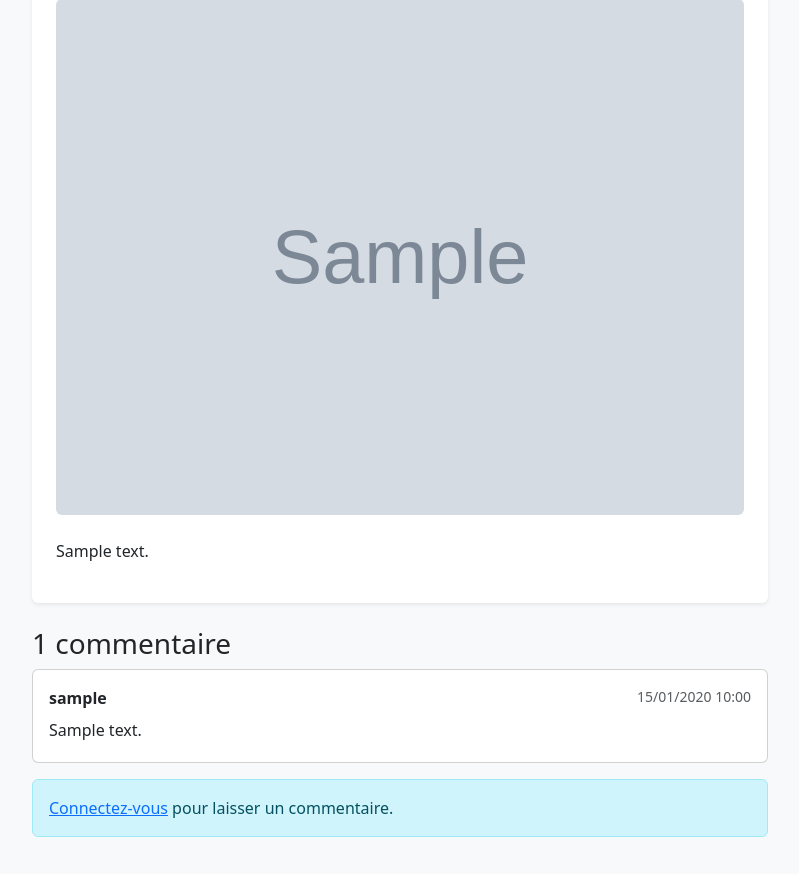
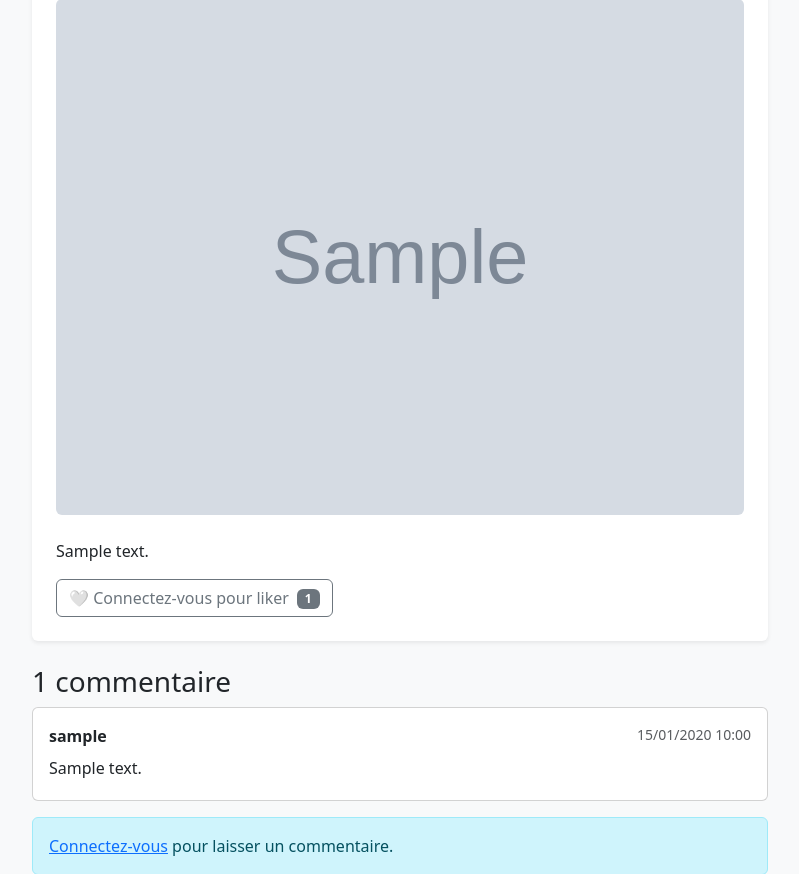
Before and after one commit to mairamend/Blog-, a Django app: a page that uses blog/templates/blog/articles/detail.html in a window 1280 px wide. Shown: the part 246-1120 px from the top of the page, without its empty margins (50-849 px from the left). Run offline with Django 5.2, Linux system fonts and the light colour scheme; tables that the repository leaves empty hold one stand-in row (values such as "Sample post"); grey boxes marked "Sample" are stand-in pictures.

Commit message:
Ajout d'un sytème de like sur les articles

```diff
--- a/blog/forms.py
+++ b/blog/forms.py
@@ -1,6 +1,6 @@
 from django import forms
 from django.utils.text import slugify
-from .models import Article, Categorie, Auteur, Commentaire
+from .models import Article, Categorie, Auteur, Commentaire, Like
 
 
 # ── Formulaire Article ─────────────────────────────────────────
@@ -81,3 +81,6 @@ class CommentaireForm(forms.ModelForm):
             })
         }
         labels = {'contenu': 'Votre commentaire'}
+# class LikeForm(forms.ModelForm):
+#     class Meta:
+#         model = Like
--- a/blog/models.py
+++ b/blog/models.py
@@ -206,3 +206,20 @@ class Commentaire(models.Model):
     def __str__(self):
         auteur_nom = self.auteur.username if self.auteur else 'Utilisateur supprime'
         return f'Commentaire de {auteur_nom} sur "{self.article.titre[:40]}"'
+class Like(models.Model):
+    article = models.ForeignKey(
+        Article,
+        on_delete=models.CASCADE,
+        related_name="likes",
+        verbose_name='like'
+    )
+    user = models.ForeignKey(
+        User,
+        on_delete=models.CASCADE)
+    date_like = models.DateTimeField(auto_now_add=True)
+
+    class Meta :
+        unique_together = ('article','user')
+
+        def __str__(self):
+            return f"{self.user.username} aime {self.article.titre} "
--- a/blog/templates/blog/articles/detail.html
+++ b/blog/templates/blog/articles/detail.html
@@ -36,6 +36,21 @@
                 <a href="{% url 'blog:article_supprimer' article.slug %}" class="btn btn-danger btn-sm">Supprimer</a>
             </div>
             {% endif %}
+            {% if user.is_authenticated %}
+        <a href="{% url 'blog:liker_article' article.slug %}" class="btn {% if user in article.likes.all %}btn-danger{% else %}btn-outline-danger{% endif %}">
+            {% if user in article.likes.all %}
+                ❤️ J'aime
+            {% else %}
+                🤍 Liker
+            {% endif %}
+            <span class="badge bg-white text-danger ms-1">{{ article.likes.count }}</span>
+        </a>
+    {% else %}
+        <a href="{% url 'blog:login' %}" class="btn btn-outline-secondary">
+            🤍 Connectez-vous pour liker
+            <span class="badge bg-secondary ms-1">{{ article.likes.count }}</span>
+        </a>
+    {% endif %}
         </article>
 
         <!-- SECTION COMMENTAIRES -->
--- a/blog/urls.py
+++ b/blog/urls.py
@@ -55,4 +55,6 @@ urlpatterns = [
 #     Registration
     path('connexion/', auth_views.LoginView.as_view(template_name='blog/registration/login.html'), name='login'),
     path('deconnexion/', auth_views.LogoutView.as_view(template_name='blog/registration/logout.html'), name='logout'),
+    # systeme de like
+    path('article/<slug:slug>/like/', views.liker_article, name='liker_article'),
 ]
--- a/blog/views.py
+++ b/blog/views.py
@@ -3,7 +3,7 @@ from django.contrib import messages
 from django.contrib.auth.decorators import login_required
 from django.core.paginator import Paginator
 from django.db.models import Q
-from .models import Article, Categorie, Auteur, Commentaire
+from .models import Article, Categorie, Auteur, Commentaire , Like
 from .forms import ArticleForm, CategorieForm, AuteurForm, CommentaireForm
 from django.utils import timezone
 
@@ -267,3 +267,15 @@ def supprimer_commentaire(request, pk):
             messages.success(request, 'Commentaire supprime.')
             return redirect('blog:article_detail', slug=slug)
     return redirect('blog:accueil')
+@login_required
+def liker_article(request,slug):
+    article = get_object_or_404(Article, slug=slug)
+    # On cherche si l'utilisateur a déjà liké cet article
+    like_existant = Like.objects.filter(article=article, user=request.user)
+    if like_existant.exists():
+        # Si le like existe on le supprime
+        like_existant.delete()
+    else:
+        # Sinon on le crée
+        Like.objects.create(article= article, user= request.user)
+    return redirect(request.META.get('HTTP_REFERER', 'blog:liste_articles'))
```
Also changed, not shown: blog/migrations/0003_like.py (added).
